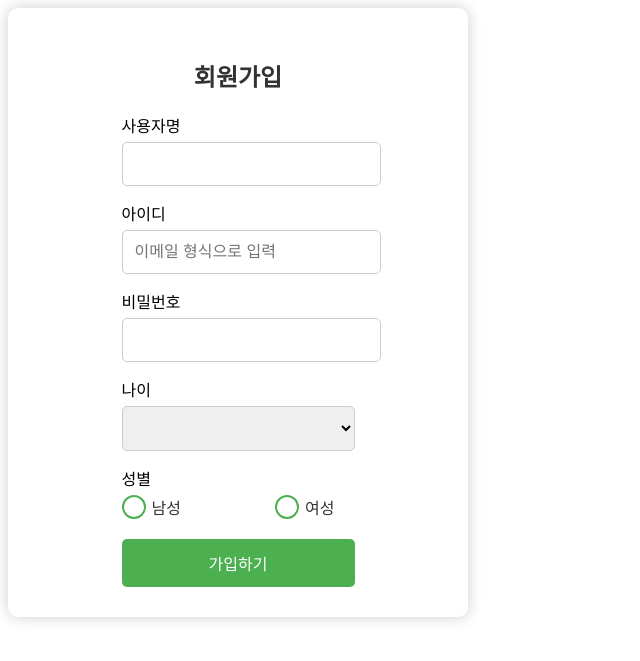
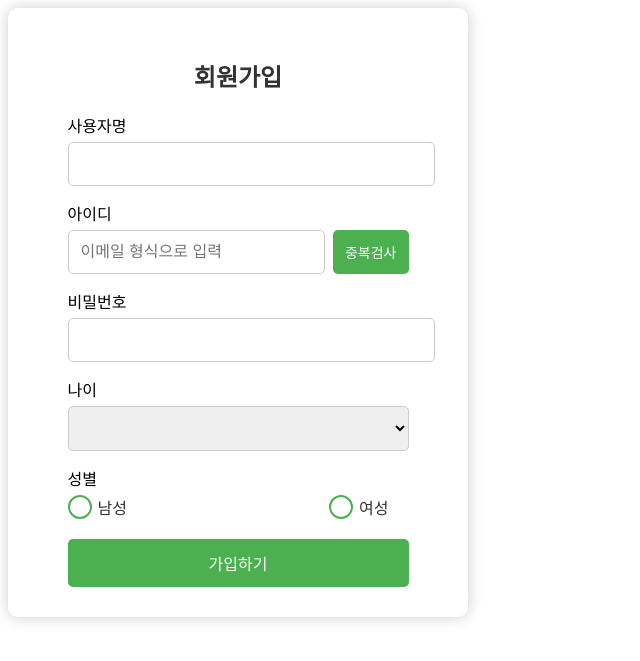
Before and after one commit to spaceAndro/Space, a Spring app: template src/main/resources/templates/thymeleaf/signup.html in a window 1280 px wide. Shown: the top 661 px of the page, without its empty margins (0-640 px from the left). Run offline with Thymeleaf, Linux system fonts and the light colour scheme; the template is opened without the code that fills it, so the values that code supplies are empty; some of the project's set-up classes (security, data sources, template engines, error pages and the like) are left out, and stand-ins take their place.

Commit message:
회원가입 중복검사 추가

```diff
--- a/src/main/java/com/rubypaper/SecurityConfig.java
+++ b/src/main/java/com/rubypaper/SecurityConfig.java
@@ -31,10 +31,12 @@ public class SecurityConfig {
                 .requestMatchers("/css/**", "/js/**", "/images/**").permitAll() // 정적 리소스 접근 허용
                 .requestMatchers("/login", "/signup", "/index", "/").permitAll() // 로그인과 회원가입 페이지는 모두 접근 가능
                 .requestMatchers("/api/meals/**").permitAll() // /api/meals 경로 접근 허용
+                .requestMatchers("/api/signup/**").permitAll() // /api/signup 경로 접근 허용
                 .anyRequest().authenticated() // 나머지 요청은 인증 필요
             )
             .csrf(csrf -> csrf
                 .ignoringRequestMatchers("/api/meals/**") // /api/meals 경로는 CSRF 예외 처리
+                .ignoringRequestMatchers("/api/signup/**") // /api/signup 경로는 CSRF 예외 처리
             )
             .formLogin(form -> form
                     .loginPage("/login") // 커스텀 로그인 페이지 경로
--- a/src/main/java/com/rubypaper/jpa/UserRepository.java
+++ b/src/main/java/com/rubypaper/jpa/UserRepository.java
@@ -1,8 +1,10 @@
 package com.rubypaper.jpa;
 
+import java.util.List;
 import java.util.Optional;
 
 import org.springframework.data.jpa.repository.JpaRepository;
+import org.springframework.data.jpa.repository.Query;
 import org.springframework.stereotype.Repository;
 
 import com.rubypaper.dto.User;
@@ -10,4 +12,7 @@ import com.rubypaper.dto.User;
 @Repository
 public interface UserRepository extends JpaRepository<User, Integer> {
     Optional<User> findById(String id); // 사용자명으로 조회
+
+    @Query("SELECT u.id FROM User u")
+    List<String> findAllId();  // 모든 id을 가져오는 메서드
 }
--- a/src/main/resources/static/css/signup.css
+++ b/src/main/resources/static/css/signup.css
@@ -38,7 +38,7 @@
 }
 
 /* 버튼 스타일 */
-.signup-container button {
+.signup-container #signup {
     width: 100%; /* 버튼 너비 100% */
     padding: 12px; /* 내부 여백 */
     background-color: #4CAF50; /* 버튼 배경 색상 */
@@ -50,7 +50,7 @@
 }
 
 /* 버튼 호버 효과 */
-.signup-container button:hover {
+.signup-container #signup:hover {
     background-color: #45a049; /* 호버 시 배경 색상 */
 }
 
@@ -114,26 +114,28 @@
     font-size: 16px; /* 글자 크기 */
 }
 
-/* 가입하기 버튼 스타일 */
-button {
-    width: 100%; /* 부모 요소 너비에 맞춤 */
-    padding: 10px; /* 내부 여백 */
-    background-color: #4CAF50; /* 배경 색상 */
-    color: white; /* 글자 색상 */
-    border: none; /* 테두리 없음 */
-    border-radius: 5px; /* 모서리 둥글게 */
-    cursor: pointer; /* 커서 포인터로 변경 */
-    font-size: 16px; /* 글자 크기 */
-}
-
-/* 버튼 호버 스타일 */
-button:hover {
-    background-color: #45a049; /* 호버 시 배경 색상 */
-}
-
 /* 반응형 디자인을 위한 미디어 쿼리 */
 @media (max-width: 768px) {
     .signup-container {
         width: 90%; /* 모바일에서 너비를 90%로 설정 */
     }
 }
+
+.signup-container #check-email {
+    padding: 4px 4px;
+	margin-bottom: 15px; /* 하단 여백 */
+    width: 100px;
+	height: 100%;
+	padding: 12px; /* 내부 여백 */
+    background-color: #4CAF50; /* 버튼 배경 색상 */
+    color: white; /* 글자 색상 */
+    border: none; /* 테두리 없음 */
+    border-radius: 5px; /* 둥근 모서리 */
+    cursor: pointer; /* 포인터 모양 변경 */
+    font-size: 14px; /* 글자 크기 */
+	white-space: nowrap; /* 텍스트 줄바꿈 방지 */
+}
+
+.signup-container #check-email:hover {
+    background-color: #45a049;
+}
--- a/src/main/resources/templates/thymeleaf/signup.html
+++ b/src/main/resources/templates/thymeleaf/signup.html
@@ -14,7 +14,10 @@
             <label for="username">사용자명</label>
             <input type="text" id="username" name="name" required>
             <label for="email">아이디</label>
-            <input type="email" id="email" name="id" placeholder="이메일 형식으로 입력" required>
+			<div style="display: flex; align-items: center; height: 100%;">
+				<input type="email" id="email" name="id" placeholder="이메일 형식으로 입력" required>
+				<button type="button" id="check-email" style="margin-left: 8px;">중복검사</button>
+			</div>
             <label for="password">비밀번호</label>
             <input type="password" id="password" name="pw" required>
             <label for="age">나이</label>
@@ -30,7 +33,7 @@
                     <label for="female">여성</label>
                 </div>
             </div>
-            <button type="submit">가입하기</button>
+            <button type="submit" id="signup">가입하기</button>
         </form>
     </div>
 </body>
```
Also changed, not shown: src/main/java/com/rubypaper/controller/SignupController.java (added, +28 -0 lines), src/main/java/com/rubypaper/service/UserService.java (+12 -0 lines), src/main/resources/templates/thymeleaf/index.html (+43 -0 lines), 8 other files.
